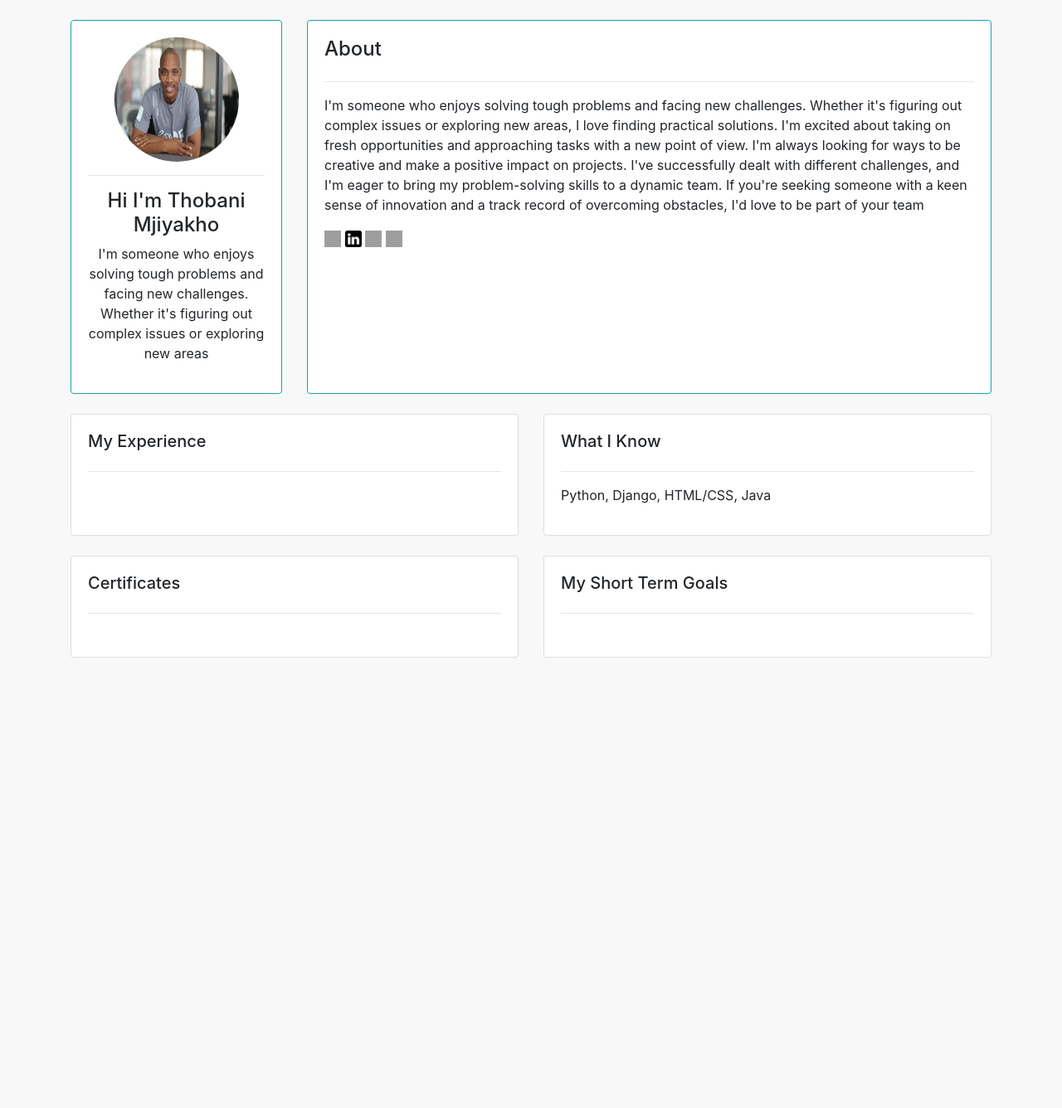
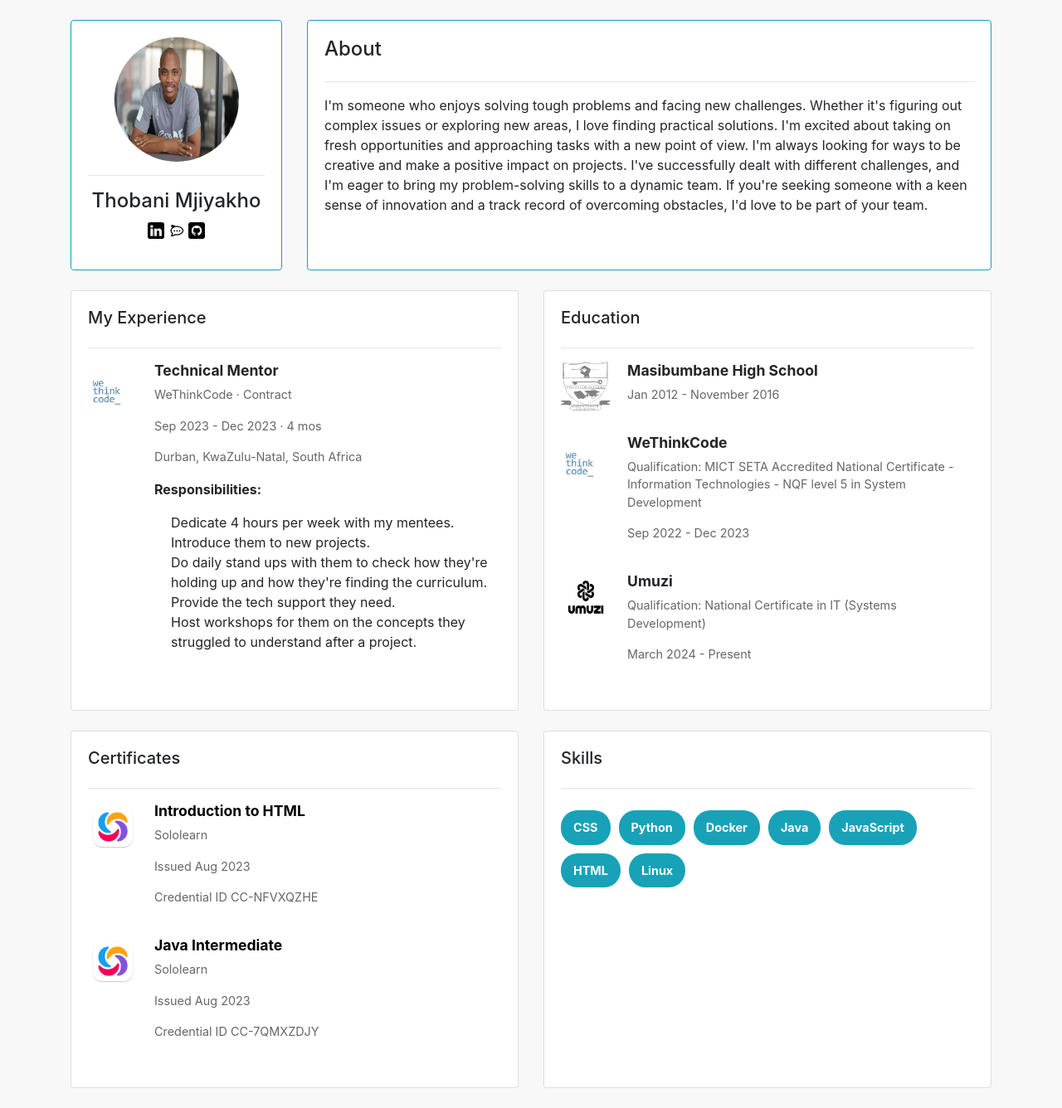
Before and after one commit to thmjiya022/myPortfolio, a Django app: page / in a window 1280 px wide. Shown: the whole page at 83% size. Before the commit the page ends 793 px from the top, so only its background shows below. Run offline with Django 3.2, Linux system fonts and the light colour scheme; some libraries are stand-ins or nearby versions; grey boxes are pictures that could not be loaded.

Commit message:
updated my website

```diff
--- a/base/templates/base/home.html
+++ b/base/templates/base/home.html
@@ -16,9 +16,25 @@
 				<div class="card card-body h-100  border-info" id="profile-wrapper">
 					<img id="profile-pic" src="{% static 'images/Thobani Mjiyakho_Glass.JPG' %}" >
 					<hr>
-					<h4>Hi I'm Thobani Mjiyakho</h4>
-					<p>I'm someone who enjoys solving tough problems and facing new challenges.
-                        Whether it's figuring out complex issues or exploring new areas</p>
+					<h4>Thobani Mjiyakho</h4>
+
+					<ul class="social-links">
+						<li>
+							<a href="https://www.linkedin.com/in/thobani-mjiyakho-46999b226/" target="_blank">
+								<img class="social" src="{% static 'images/linkedin.png' %}" alt="linkedin">
+							</a>
+						</li>
+						<li>
+							<a href="https://www.linkedin.com/in/thobani-mjiyakho-46999b226/" target="_blank">
+								<img class="social" src="{% static 'images/rocketchat.svg' %}" alt="rocketchat">
+							</a>
+						</li>
+						<li>
+							<a href="https://github.com/thmjiya022" target="_blank">
+								<img class="social" src="{% static 'images/github.png' %}" alt="github">
+							</a>
+						</li>
+					</ul>
 				</div>
 			</div>
 
@@ -30,16 +46,7 @@
                         Whether it's figuring out complex issues or exploring new areas,
                         I love finding practical solutions. I'm excited about taking on fresh opportunities
                         and approaching tasks with a new point of view. I'm always looking for ways to be creative and make a positive impact on projects.
-                        I've successfully dealt with different challenges, and I'm eager to bring my problem-solving skills to a dynamic team. If you're seeking someone with a keen sense of innovation and a track record of overcoming obstacles, I'd love to be part of your team</p>
-
-
-					<ul class="social-links">
-						<li><img class="social" src="{% static 'images/facebook.png' %}"></li>
-						<li><img class="social" src="{% static 'images/linkedin.png' %}"></li>
-						<li><img class="social" src="{% static 'images/twitter.png' %}"></li>
-						<li><img class="social" src="{% static 'images/youtube.png' %}"></li>
-					</ul>
-
+                        I've successfully dealt with different challenges, and I'm eager to bring my problem-solving skills to a dynamic team. If you're seeking someone with a keen sense of innovation and a track record of overcoming obstacles, I'd love to be part of your team.</p>
 				</div>
 			</div>
 		</div>
@@ -49,15 +56,55 @@
 				<div class="card card-body h-100">
 					<h5>My Experience</h5>
 					<hr>
-                    <p></p>
+					<div class="experience-item">
+						<img src="{% static 'images/wethinkcode_logo.jpeg' %}" alt="WeThinkCode Logo" class="company-logo">
+						<div class="experience-details">
+							<h6 class="job-title">Technical Mentor</h6>
+							<p class="company-name">WeThinkCode · Contract</p>
+							<p class="employment-dates">Sep 2023 - Dec 2023 · 4 mos</p>
+							<p class="location">Durban, KwaZulu-Natal, South Africa</p>
+							<p class="responsibilities-title">Responsibilities:</p>
+							<ul class="responsibilities">
+								<li>Dedicate 4 hours per week with my mentees.</li>
+								<li>Introduce them to new projects.</li>
+								<li>Do daily stand ups with them to check how they're holding up and how they're finding the curriculum.</li>
+								<li>Provide the tech support they need.</li>
+								<li>Host workshops for them on the concepts they struggled to understand after a project.</li>
+							</ul>
+						</div>
 					</div>
+				</div>
 			</div>
 
 			<div class="col-md-6">
 				<div class="card card-body h-100">
-					<h5>What I Know</h5>
+					<h5>Education</h5>
 					<hr>
-					<p>Python, Django, HTML/CSS, Java</p>
+					<div class="education-item">
+						<img src="{% static 'images/masibumbane_logo.png' %}" alt="Masibumbane Logo" class="school-logo">
+						<div class="education-details">
+							<h6 class="school-name">Masibumbane High School</h6>
+							<p class="education-dates">Jan 2012 - November 2016</p>
+						</div>
+					</div>
+
+					<div class="education-item">
+						<img src="{% static 'images/wethinkcode_logo.jpeg' %}" alt="WeThinkCode Logo" class="school-logo">
+						<div class="education-details">
+							<h6 class="school-name">WeThinkCode</h6>
+							<p class="qualification">Qualification: MICT SETA Accredited National Certificate - Information Technologies - NQF level 5 in System Development</p>
+							<p class="education-dates">Sep 2022 - Dec 2023</p>
+						</div>
+					</div>
+
+					<div class="education-item">
+						<img src="{% static 'images/umuzi_logo.png' %}" alt="Umuzi Logo" class="school-logo">
+						<div class="education-details">
+							<h6 class="school-name">Umuzi</h6>
+							<p class="qualification">Qualification: National Certificate in IT (Systems Development)</p>
+							<p class="education-dates">March 2024 - Present</p>
+						</div>
+					</div>
 
 				</div>
 			</div>
@@ -68,14 +115,53 @@
 				<div class="card card-body h-100">
 					<h5>Certificates</h5>
 					<hr>
+					<div class="certification-item">
+						<a href="https://www.sololearn.com" target="_blank">
+							<img src="{% static 'images/sololearn_logo.png' %}" alt="Sololearn Logo" class="certification-logo">
+						</a>
+						<div class="certification-details">
+							<h6 class="certification-title">
+								<a href="https://www.sololearn.com/certificates/CC-NFVXQZHE" target="_blank">
+								Introduction to HTML
+								</a>
+							</h6>
+							<p class="issuer-name">Sololearn</p>
+							<p class="issued-date">Issued Aug 2023</p>
+							<p class="credential-id">Credential ID CC-NFVXQZHE</p>
+						</div>
+					</div>
+
+					<div class="certification-item">
+						<a href="https://www.sololearn.com" target="_blank">
+							<img src="{% static 'images/sololearn_logo.png' %}" alt="Sololearn Logo" class="certification-logo">
+						</a>
+						<div class="certification-details">
+							<h6 class="certification-title">
+								<a href="https://www.sololearn.com/certificates/CC-7QMXZDJY" target="_blank">
+								Java Intermediate
+								</a>
+							</h6>
+							<p class="issuer-name">Sololearn</p>
+							<p class="issued-date">Issued Aug 2023</p>
+							<p class="credential-id">Credential ID CC-7QMXZDJY</p>
+						</div>
+					</div>
 				</div>
 			</div>
 
 			<div class="col-md-6">
 				<div class="card card-body h-100">
-					<h5>My Short Term Goals</h5>
-				<hr>
-				<p></p>
+					<h5>Skills</h5>
+					<hr>
+					<div class="skills">
+						<div class="skill-badge">CSS</div>
+						<div class="skill-badge">Python</div>
+						<div class="skill-badge">Docker</div>
+						<div class="skill-badge">Java</div>
+						<div class="skill-badge">JavaScript</div>
+						<div class="skill-badge">HTML</div>
+						<div class="skill-badge">Linux</div>
+					</div>
 
 				</div>
 			</div>
--- a/static_files/css/main.css
+++ b/static_files/css/main.css
@@ -29,3 +29,121 @@ ul{
 	width:20px;
 	height: 20px;
 }
+
+
+.experience-item {
+    display: flex;
+    align-items: flex-start;
+    margin-bottom: 20px;
+}
+
+.company-logo {
+    width: 60px;
+    height: 60px;
+    margin-right: 20px;
+    border-radius: 10%;
+}
+
+.experience-details {
+    flex: 1;
+}
+
+.job-title {
+    font-weight: bold;
+    font-size: 1.1em;
+}
+
+.company-name,
+.employment-dates,
+.location {
+    font-size: 0.9em;
+    color: #666;
+}
+
+.responsibilities-title {
+    margin-top: 10px;
+    font-weight: bold;
+}
+
+.responsibilities {
+    padding-left: 20px;
+}
+
+.education-item {
+    display: flex;
+    align-items: flex-start;
+    margin-bottom: 20px;
+}
+
+.school-logo {
+    width: 60px;
+    height: 60px;
+    margin-right: 20px;
+    border-radius: 10%;
+}
+
+.education-details {
+    flex: 1;
+}
+
+.school-name {
+    font-weight: bold;
+    font-size: 1.1em;
+}
+
+.education-dates,
+.qualification {
+    font-size: 0.9em;
+    color: #666;
+}
+
+.certification-item {
+    display: flex;
+    align-items: flex-start;
+    margin-bottom: 20px;
+}
+
+.certification-logo {
+    width: 60px;
+    height: 60px;
+    margin-right: 20px;
+    border-radius: 10%;
+}
+
+.certification-details {
+    flex: 1;
+}
+
+.certification-title {
+    font-weight: bold;
+    font-size: 1.1em;
+}
+
+.certification-title a {
+    color: black;
+    text-decoration: none;
+}
+
+
+.issuer-name,
+.issued-date,
+.credential-id {
+    font-size: 0.9em;
+    color: #666;
+}
+
+.skills {
+    display: flex;
+    flex-wrap: wrap;
+    gap: 10px;
+    margin-top: 10px;
+}
+
+.skill-badge {
+    background-color: #17a2b8;
+    color: white;
+    padding: 10px 15px;
+    border-radius: 20px;
+    font-size: 0.9em;
+    font-weight: bold;
+}
```
Also changed, not shown: static_files/images/github.png (added), static_files/images/masibumbane_logo.png (added), static_files/images/rocketchat.svg (added), static_files/images/sololearn_logo.png (added), static_files/images/umuzi_logo.png (added), static_files/images/wethinkcode_logo.jpeg (added).
